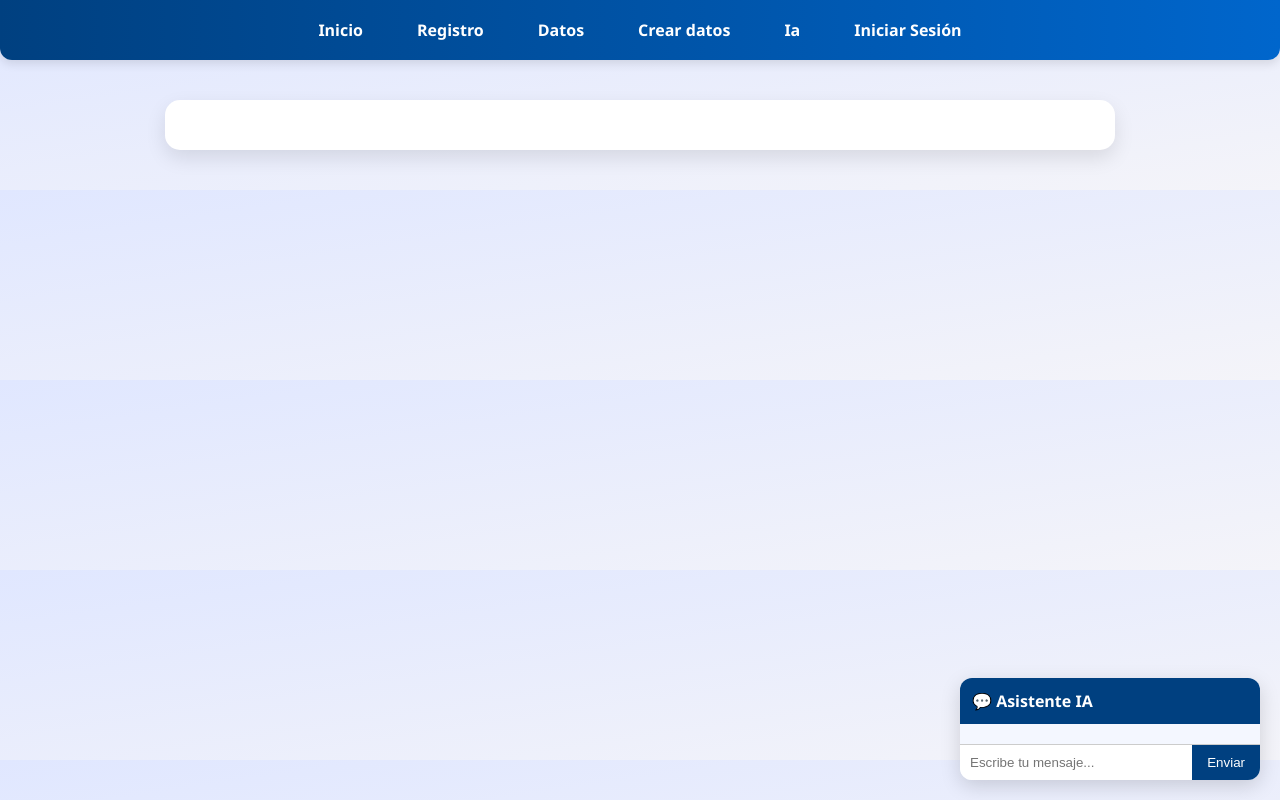
After one commit to fernandaespinel549-droid/Plataforma, a Django app: page /ai_chat/ in a window 1280 px wide. The commit adds this page. Run offline with Django 5.2, Linux system fonts and the light colour scheme.

Commit message:
fern
fer

```diff
--- /dev/null
+++ b/Empresa/templates/ai_chat.html
@@ -0,0 +1,100 @@
+{% extends 'bases.html' %}
+
+{% block content %}
+<div id="ai-chat-widget">
+    <div id="chat-header">💬 Asistente IA</div>
+    <div id="chat-body">
+        {% if respuesta %}
+            <div class="chat-message ai-message">{{ respuesta }}</div>
+        {% endif %}
+    </div>
+    <form id="chat-form" method="post">
+        {% csrf_token %}
+        <input type="text" name="pregunta" placeholder="Escribe tu mensaje..." autocomplete="off" required>
+        <button type="submit">Enviar</button>
+    </form>
+</div>
+
+<style>
+    /* Widget flotante */
+    #ai-chat-widget {
+        position: fixed;
+        bottom: 20px;
+        right: 20px;
+        width: 300px;
+        background: #f4f7ff;
+        border-radius: 12px;
+        box-shadow: 0 6px 20px rgba(0,0,0,0.15);
+        overflow: hidden;
+        font-family: 'Segoe UI', Tahoma, Geneva, Verdana, sans-serif;
+        z-index: 9999;
+    }
+
+    #chat-header {
+        background: #004080;
+        color: white;
+        padding: 12px;
+        font-weight: bold;
+        cursor: pointer;
+    }
+
+    #chat-body {
+        max-height: 250px;
+        overflow-y: auto;
+        padding: 10px;
+    }
+
+    .chat-message {
+        margin: 5px 0;
+        padding: 8px 12px;
+        border-radius: 10px;
+        clear: both;
+    }
+
+    .ai-message {
+        background-color: #e0e7ff;
+        float: left;
+    }
+
+    #chat-form {
+        display: flex;
+        border-top: 1px solid #ccc;
+    }
+
+    #chat-form input[type="text"] {
+        flex: 1;
+        padding: 10px;
+        border: none;
+        border-radius: 0;
+    }
+
+    #chat-form button {
+        background-color: #004080;
+        color: white;
+        border: none;
+        padding: 10px 15px;
+        cursor: pointer;
+        transition: 0.3s;
+    }
+
+    #chat-form button:hover {
+        background-color: #0066cc;
+    }
+</style>
+
+<script>
+    // Scroll automático hacia el último mensaje
+    const chatBody = document.getElementById('chat-body');
+    chatBody.scrollTop = chatBody.scrollHeight;
+
+    // Toggle del widget al hacer click en el header
+    const chatWidget = document.getElementById('ai-chat-widget');
+    const chatHeader = document.getElementById('chat-header');
+    let open = true;
+    chatHeader.onclick = function() {
+        open = !open;
+        chatBody.style.display = open ? 'block' : 'none';
+        document.getElementById('chat-form').style.display = open ? 'flex' : 'none';
+    }
+</script>
+{% endblock %}
--- a/Empresa/templates/bases.html
+++ b/Empresa/templates/bases.html
@@ -95,6 +95,8 @@
         <li><a href="{% url 'singup' %}">Registro</a></li>
         <li><a href="{% url 'Datos' %}">Datos</a></li>
         <li><a href="{% url 'crear_datos' %}">Crear datos</a></li>
+        <li><a href="{% url 'ai_chat' %}">Ia</a></li>
+
 
         {% if user.is_authenticated %}
             <li><a href="{% url 'signout' %}">Cerrar Sesión</a></li>
--- a/Empresa/views.py
+++ b/Empresa/views.py
@@ -8,6 +8,7 @@
 from django.db import IntegrityError
 from Empresa.forms import TaskForm
 from Empresa.models import Datos
+from P_E import settings
 
 def home(request):
     return render(request, "home.html")
@@ -83,3 +84,19 @@
                               'singup.html',
                               {"form": UserCreationForm(),
                                "error":"Error, Las contraseñas no coinciden"})
+
+import openai
+openai.api_key = settings.OPENAI_API_KEY
+
+def ai_assistant(request):
+    respuesta = ""
+    if request.method == "POST":
+        pregunta = request.POST.get("pregunta")
+        if pregunta:
+            completion = openai.ChatCompletion.create(
+                model="gpt-4",
+                messages=[{"role": "user", "content": pregunta}],
+                max_tokens=200
+            )
+            respuesta = completion.choices[0].message.content
+    return render(request, "ai_chat.html", {"respuesta": respuesta})
--- a/P_E/settings.py
+++ b/P_E/settings.py
@@ -125,3 +125,8 @@
 # https://docs.djangoproject.com/en/5.2/ref/settings/#default-auto-field
 
 DEFAULT_AUTO_FIELD = 'django.db.models.BigAutoField'
+import os
+from dotenv import load_dotenv
+load_dotenv()
+
+OPENAI_API_KEY = os.getenv("OPENAI_API_KEY")
--- a/P_E/urls.py
+++ b/P_E/urls.py
@@ -25,4 +25,5 @@
     path("signout/", views.signout, name="signout"),
     path("Datos/", views.datos_list, name="Datos"),
     path("crear_datos/", views.crear_datos, name="crear_datos"),
+    path("ai_chat/", views.ai_assistant, name="ai_chat"),
 ]
```
Also changed, not shown: 1 other file.
